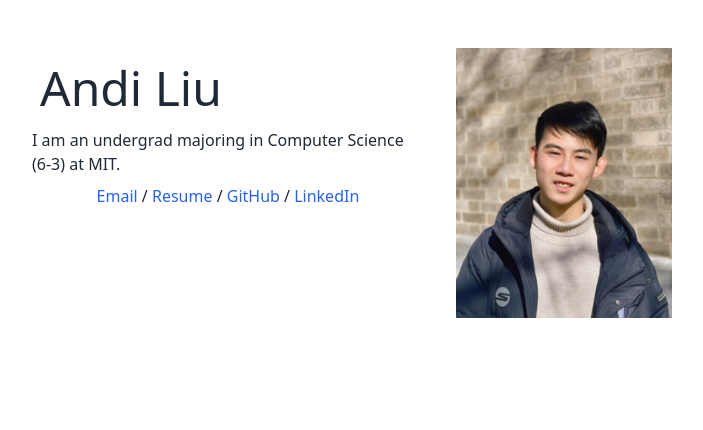
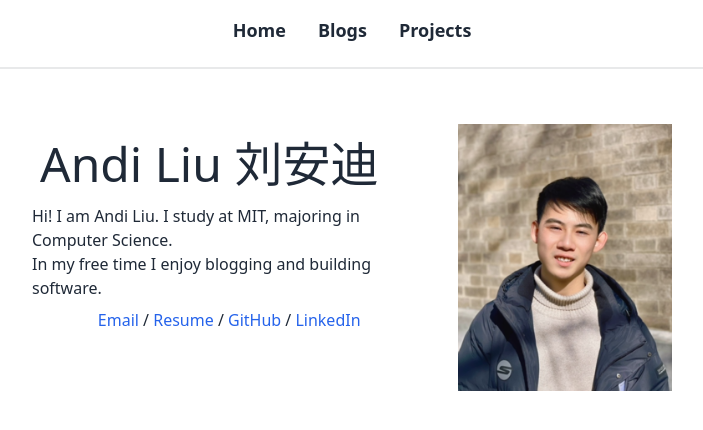
Before and after one commit to lad6558/lad6558.github.io, a SvelteKit app: page / in a window 1280 px wide. Shown: the top 430 px of the page, without its empty margins (288-991 px from the left). Built offline with nearby package versions, Linux system fonts and the light colour scheme.

Commit message:
change favicon, add top bar

```diff
--- a/src/app.html
+++ b/src/app.html
@@ -1,8 +1,10 @@
 <!doctype html>
 <html lang="en">
 	<head>
+		<meta title="Andi Liu" />
+		<meta name="description" content="Hi! I am Andi Liu, a CS undergrad at MIT" />
 		<meta charset="utf-8" />
-		<link rel="icon" href="%sveltekit.assets%/favicon.png" />
+		<link rel="icon" href="favicon.png" />
 		<meta name="viewport" content="width=device-width, initial-scale=1" />
 		%sveltekit.head%
 	</head>
--- a/src/lib/Home.svelte
+++ /dev/null
@@ -1,29 +0,0 @@
-<script>
-    import profilePic from "$lib/assets/Profile Pic.png";
-    import resume from "$lib/assets/Andi_Resume_Aug_11.pdf";
-</script>
-
-<div class="relative flex flex-col sm:flex-row mt-12 mx-5 sm:mx-10 md:mx-20 lg:mx-40 xl:mx-80 justify-between">
-    <div>
-        <div class="text-5xl mt-4 ml-2">
-            Andi Liu
-        </div>
-        <p class="mt-4">
-            I am an undergrad majoring in Computer Science (6-3) at MIT.
-        </p>
-        <p class="text-center mt-2">
-            <a class="font-medium text-blue-600 dark:text-blue-500 hover:underline" href="mailto:andiliu@mit.edu">Email</a>
-            /
-            <a class="font-medium text-blue-600 dark:text-blue-500 hover:underline" href={resume}>Resume</a>
-            /
-            <a class="font-medium text-blue-600 dark:text-blue-500 hover:underline" href="https://github.com/lad6558">GitHub</a>
-            /
-            <a class="font-medium text-blue-600 dark:text-blue-500 hover:underline" href="https://www.linkedin.com/in/andi-liu/">LinkedIn</a>
-            <!-- <a class="font-medium text-blue-600 dark:text-blue-500 hover:underline" href="random/page-test">LinkedIn</a> -->
-        </p>
-    </div>
-
-    <div class="ml-8">
-        <img class="max-w-full h-auto" src={profilePic} alt="profile pic">
-    </div>
-</div>
--- a/src/routes/+layout.svelte
+++ b/src/routes/+layout.svelte
@@ -1,5 +1,11 @@
 <script>
-    import "../app.css";
+	import '../app.css';
 </script>
 
+<nav class="flex flex-row space-x-8 pt-4 font-semibold justify-center text-lg">
+	<a href="/"> Home </a>
+	<a href="/blogs"> Blogs </a>
+	<a href="/projects"> Projects </a>
+</nav>
+<div class="divider"></div>
 <slot />
--- a/src/routes/+page.svelte
+++ b/src/routes/+page.svelte
@@ -1,5 +1,42 @@
 <script>
-    import Home from "$lib/Home.svelte";
+	import profilePic from '$lib/assets/Profile Pic.png';
+	import resume from '$lib/assets/Andi_Resume_Aug_11.pdf';
 </script>
 
-<Home />
+<div
+	class="relative flex flex-col sm:flex-row mt-12 mx-5 sm:mx-10 md:mx-20 lg:mx-40 xl:mx-80 justify-between"
+>
+	<div>
+		<div class="text-5xl mt-4 ml-2">Andi Liu 刘安迪</div>
+		<p class="mt-4">
+			Hi! I am Andi Liu. I study at MIT, majoring in Computer Science.
+			<br />
+			In my free time I enjoy blogging and building software.
+		</p>
+		<p class="text-center mt-2">
+			<a
+				class="font-medium text-blue-600 dark:text-blue-500 hover:underline"
+				href="mailto:andiliu@mit.edu">Email</a
+			>
+			/
+			<a class="font-medium text-blue-600 dark:text-blue-500 hover:underline" href={resume}
+				>Resume</a
+			>
+			/
+			<a
+				class="font-medium text-blue-600 dark:text-blue-500 hover:underline"
+				href="https://github.com/lad6558">GitHub</a
+			>
+			/
+			<a
+				class="font-medium text-blue-600 dark:text-blue-500 hover:underline"
+				href="https://www.linkedin.com/in/andi-liu/">LinkedIn</a
+			>
+			<!-- <a class="font-medium text-blue-600 dark:text-blue-500 hover:underline" href="random/page-test">LinkedIn</a> -->
+		</p>
+	</div>
+
+	<div class="ml-8">
+		<img class="max-w-full h-auto" src={profilePic} alt="Andi" />
+	</div>
+</div>
```
Also changed, not shown: static/favicon.png, 1 other file (tests, documents, lock files or other folders).
